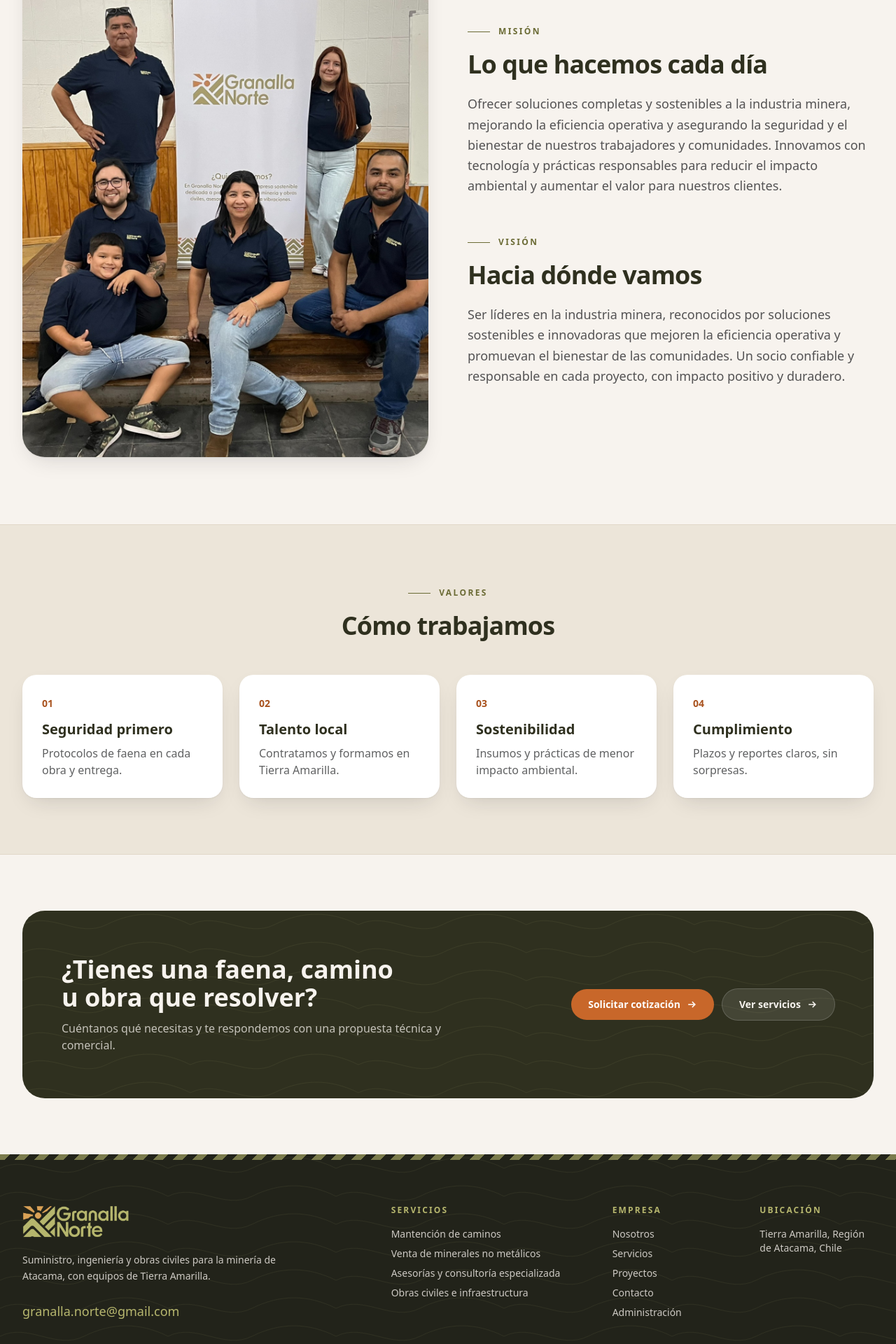
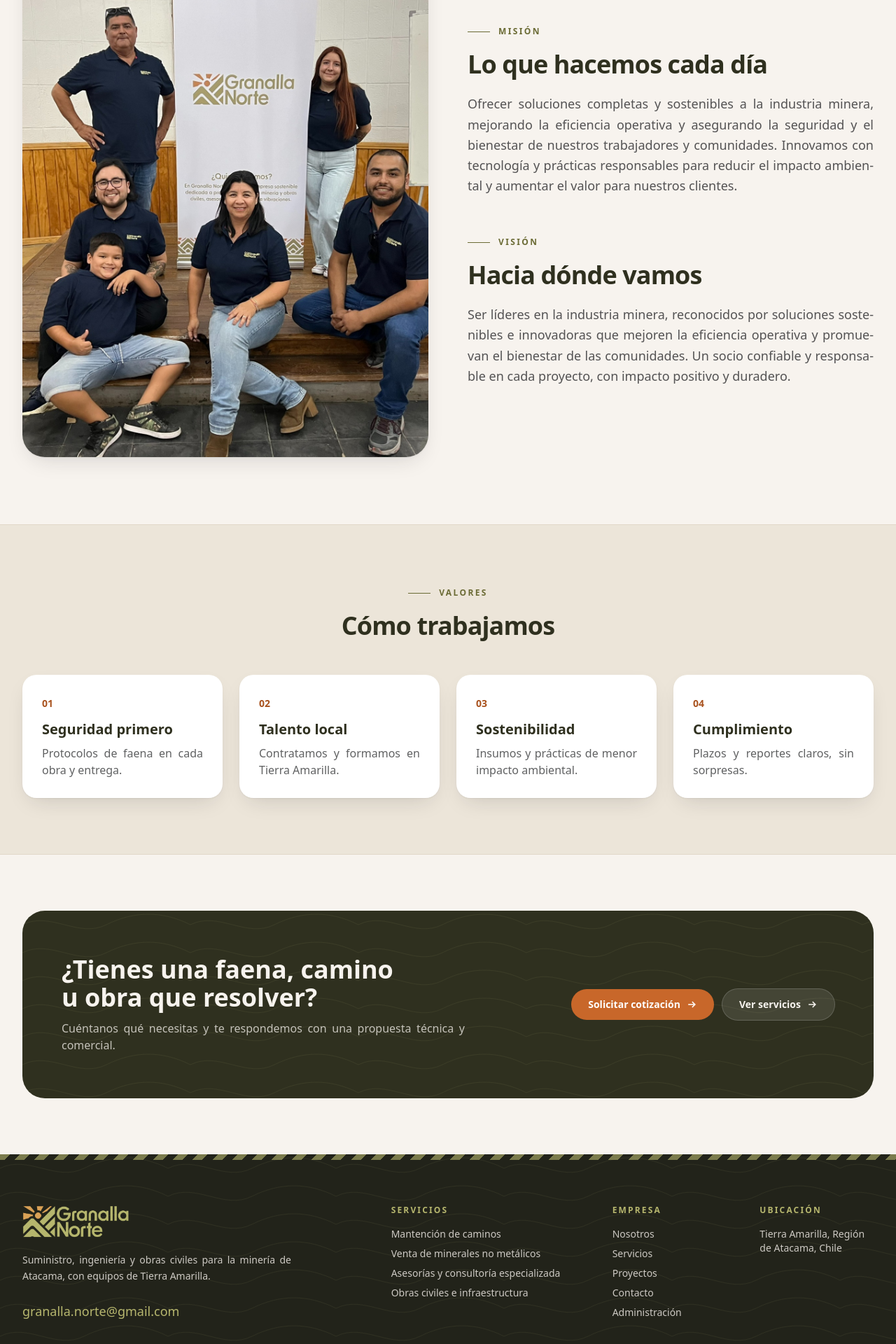
Before and after one commit to tropicleta/granalla-norte, a Next.js app: page /nosotros in a window 1280 px wide. Shown: the part 840-2760 px from the top of the page at 70% size. Built offline with nearby package versions, Linux system fonts and the light colour scheme.

Commit message:
Justify body paragraphs consistently across public pages

```diff
--- a/src/app/contacto/page.tsx
+++ b/src/app/contacto/page.tsx
@@ -67,7 +67,7 @@ export default function ContactoPage() {
           {storageConfigured() ? <ContactForm services={services.map((s) => s.title)} /> : (
             <div className="rounded-[var(--radius-card)] bg-white p-8 shadow-[var(--shadow-card)] sm:p-10">
               <h2 className="font-display text-2xl font-semibold text-olive-900">Solicita tu cotización por correo</h2>
-              <p className="mt-4 text-ink/75">Cuéntanos qué servicio necesitas, la ubicación de tu proyecto y los plazos estimados.</p>
+              <p className="text-body mt-4 text-ink/75">Cuéntanos qué servicio necesitas, la ubicación de tu proyecto y los plazos estimados.</p>
               <a href={`mailto:${site.email}?subject=Solicitud%20de%20cotizaci%C3%B3n`} className="mt-8 inline-flex rounded-full bg-copper px-6 py-3.5 font-semibold text-white hover:bg-copper-600">Escribir a Granalla Norte</a>
             </div>
           )}
--- a/src/app/globals.css
+++ b/src/app/globals.css
@@ -36,6 +36,14 @@ body {
   -webkit-font-smoothing: antialiased;
 }
 
+/* Párrafos de contenido: criterio común en escritorio y móvil. */
+.text-body {
+  text-align: justify;
+  text-align-last: left;
+  hyphens: auto;
+  overflow-wrap: break-word;
+}
+
 ::selection {
   background: var(--color-khaki);
   color: var(--color-olive-950);
--- a/src/app/maquinaria/page.tsx
+++ b/src/app/maquinaria/page.tsx
@@ -14,16 +14,16 @@ export default async function Page() {
     <PageHero eyebrow="Mantención de caminos / Arriendo" title="Equipos para trabajar en terreno" intro="Camiones y maquinaria para apoyar el transporte, riego, nivelación y compactación de caminos. Coordina con nuestro equipo las características y condiciones de arriendo." />
     <Container className="py-14 sm:py-20">
       <Link href="/servicios#mantencion-de-caminos" className="text-sm font-semibold text-copper-600 underline underline-offset-4">← Mantención de caminos</Link>
-      {machines.some(m => m.demo) && <p className="mt-6 rounded-xl border border-sand bg-sand-300 p-5 text-sm leading-relaxed text-olive-900">Estamos preparando nuestro catálogo. Los equipos marcados como «Ejemplo» son ilustrativos; sus fichas y disponibilidad se actualizarán con la información de la flota real.</p>}
+      {machines.some(m => m.demo) && <p className="text-body mt-6 rounded-xl border border-sand bg-sand-300 p-5 text-sm leading-relaxed text-olive-900">Estamos preparando nuestro catálogo. Los equipos marcados como «Ejemplo» son ilustrativos; sus fichas y disponibilidad se actualizarán con la información de la flota real.</p>}
       <div className="mt-8 grid gap-6 md:grid-cols-2 xl:grid-cols-3">{machines.map(m => <article key={m.id} className="flex flex-col overflow-hidden rounded-[var(--radius-card)] bg-olive-900 text-cream">
         <div className="relative h-56 bg-olive-950 p-5">{m.image ? <Image src={m.image} alt={m.name} fill sizes="(min-width: 1280px) 33vw, (min-width: 768px) 50vw, 100vw" className="object-cover" unoptimized={m.image.startsWith('/api/')} /> : <MachineIllustration type={m.type} />}</div>
         <div className="flex flex-1 flex-col p-7"><p className="text-xs font-semibold uppercase tracking-widest text-khaki">{m.type}{m.demo && " · Ejemplo"}</p><h2 className="mt-3 font-display text-2xl font-semibold">{m.name}</h2>
-          <p className="mt-3 text-sm leading-relaxed text-cream/80 sm:text-justify">{m.description}</p>
+          <p className="mt-3 text-sm leading-relaxed text-cream/80 text-body">{m.description}</p>
           <dl className="mt-5 space-y-2 text-sm">{m.model && <div><dt className="text-khaki">Marca y modelo</dt><dd>{m.model}</dd></div>}{m.capacity && <div><dt className="text-khaki">Capacidad / características</dt><dd>{m.capacity}</dd></div>}<div><dt className="sr-only">Disponibilidad</dt><dd className="text-khaki">{availabilityLabels[m.demo ? 'confirm' : m.availability]}</dd></div></dl>
           <Link href="/contacto" className="mt-auto pt-6 text-sm font-semibold text-cream underline underline-offset-4">Consultar arriendo →</Link>
         </div>
       </article>)}</div>
-      {!machines.length && <p className="mt-8 rounded-xl bg-sand-300 p-8">Estamos actualizando el catálogo. Contáctanos para consultar maquinaria para tu proyecto.</p>}
+      {!machines.length && <p className="text-body mt-8 rounded-xl bg-sand-300 p-8">Estamos actualizando el catálogo. Contáctanos para consultar maquinaria para tu proyecto.</p>}
     </Container><CtaBand />
   </>;
 }
--- a/src/app/nosotros/page.tsx
+++ b/src/app/nosotros/page.tsx
@@ -32,11 +32,11 @@ export default function NosotrosPage() {
           <div className="space-y-12">
             <div>
               <SectionTitle eyebrow="Misión" title="Lo que hacemos cada día" />
-              <p className="mt-5 text-lg leading-relaxed text-ink/75">{about.mission}</p>
+              <p className="text-body mt-5 text-lg leading-relaxed text-ink/75">{about.mission}</p>
             </div>
             <div>
               <SectionTitle eyebrow="Visión" title="Hacia dónde vamos" />
-              <p className="mt-5 text-lg leading-relaxed text-ink/75">{about.vision}</p>
+              <p className="text-body mt-5 text-lg leading-relaxed text-ink/75">{about.vision}</p>
             </div>
           </div>
         </Container>
@@ -50,7 +50,7 @@ export default function NosotrosPage() {
               <li key={v.title} className="rounded-[var(--radius-card)] bg-white p-7 shadow-[var(--shadow-card)]">
                 <span className="font-display text-sm font-semibold text-copper-600">0{i + 1}</span>
                 <p className="mt-3 font-display text-xl font-semibold text-olive-900">{v.title}</p>
-                <p className="mt-2 text-ink/70">{v.text}</p>
+                <p className="text-body mt-2 text-ink/70">{v.text}</p>
               </li>
             ))}
           </ul>
--- a/src/app/noticias/[slug]/page.tsx
+++ b/src/app/noticias/[slug]/page.tsx
@@ -70,7 +70,7 @@ export default async function PostPage({ params }: Props) {
           </div>
           <div className="mx-auto mt-12 max-w-2xl space-y-5 text-lg leading-relaxed text-ink/80">
             {post.body.map((p, i) => (
-              <p key={i} className="whitespace-pre-wrap">{p}</p>
+              <p key={i} className="text-body whitespace-pre-wrap">{p}</p>
             ))}
             {!!post.highlights?.length && (
               <div className="mt-10 rounded-[var(--radius-card)] bg-sand-300 p-7">
--- a/src/app/page.tsx
+++ b/src/app/page.tsx
@@ -27,7 +27,7 @@ export default async function Home() {
           <h1 className="mt-6 max-w-3xl font-display text-4xl font-semibold leading-[1.04] tracking-tight text-cream text-balance sm:text-6xl lg:text-7xl">
             Soluciones mineras hechas en el <span className="text-khaki">norte</span>, por gente del norte.
           </h1>
-          <p className="mt-6 max-w-xl text-lg leading-relaxed text-cream/80">
+          <p className="text-body mt-6 max-w-xl text-lg leading-relaxed text-cream/80">
             Suministro de minerales no metálicos, monitoreo de tronaduras, obras civiles y mantención de caminos para la minería y las
             comunidades de Atacama.
           </p>
@@ -82,7 +82,7 @@ export default async function Home() {
                       {s.title}
                     </Link>
                   </h3>
-                  <p className="mt-3 text-cream/80">{s.summary}</p>
+                  <p className="text-body mt-3 text-cream/80">{s.summary}</p>
                   <ul className="mt-5 flex flex-wrap gap-2">
                     {s.items.map((i) => (
                       <li key={i.name} className="rounded-full bg-white/10 px-3 py-1 text-xs font-medium text-cream/90">
@@ -114,7 +114,7 @@ export default async function Home() {
               {about.values.map((v) => (
                 <li key={v.title} className="border-l-2 border-khaki pl-4">
                   <p className="font-semibold text-cream">{v.title}</p>
-                  <p className="mt-1 text-sm text-cream/70">{v.text}</p>
+                  <p className="text-body mt-1 text-sm text-cream/70">{v.text}</p>
                 </li>
               ))}
             </ul>
--- a/src/app/servicios/page.tsx
+++ b/src/app/servicios/page.tsx
@@ -26,10 +26,10 @@ export default function ServiciosPage() {
           <div className="min-w-0 p-6 sm:p-9 lg:p-10">
             <p className="text-xs font-semibold uppercase tracking-[0.2em] text-khaki">{s.kicker}</p>
             <h2 id={`titulo-${s.slug}`} className="mt-3 font-display text-3xl font-semibold leading-tight sm:text-4xl">{s.title}</h2>
-            <p className="mt-4 leading-relaxed text-cream/85 sm:text-justify">{s.summary}</p>
+            <p className="mt-4 leading-relaxed text-cream/85 text-body">{s.summary}</p>
             <ul className="mt-6 divide-y divide-white/15 border-y border-white/15">{s.items.map(i => <li key={i.name} className="flex gap-3 py-4">
               <span className="mt-2 size-2 shrink-0 rotate-45 bg-khaki" aria-hidden />
-              <div className="min-w-0"><h3 className="font-semibold text-cream">{i.name}</h3><p className="mt-1 text-sm leading-relaxed text-cream/80 sm:text-justify">{i.detail}</p></div>
+              <div className="min-w-0"><h3 className="font-semibold text-cream">{i.name}</h3><p className="mt-1 text-sm leading-relaxed text-cream/80 text-body">{i.detail}</p></div>
             </li>)}</ul>
             <div className="mt-6 flex flex-wrap gap-4">
               {s.slug === "mantencion-de-caminos" && <Link href="/maquinaria" className="inline-flex items-center gap-2 rounded-full bg-khaki px-5 py-3 text-sm font-semibold text-olive-950 hover:bg-cream">Ver maquinaria para arriendo <Arrow /></Link>}
--- a/src/components/Footer.tsx
+++ b/src/components/Footer.tsx
@@ -9,7 +9,7 @@ export function Footer() {
       <div className="mx-auto grid max-w-7xl gap-12 px-4 py-16 sm:px-6 md:grid-cols-12 lg:px-8">
         <div className="md:col-span-5">
           <Image src={site.logo} alt={site.name} width={170} height={54} className="h-12 w-auto" />
-          <p className="mt-5 max-w-sm text-sm leading-relaxed">
+          <p className="text-body mt-5 max-w-sm text-sm leading-relaxed">
             Suministro, ingeniería y obras civiles para la minería de Atacama, con equipos de Tierra Amarilla.
           </p>
           <a
--- a/src/components/ui.tsx
+++ b/src/components/ui.tsx
@@ -43,7 +43,7 @@ export function SectionTitle({
       >
         {title}
       </h2>
-      {intro && <p className={`mt-4 text-lg leading-relaxed ${dark ? "text-cream/75" : "text-ink/70"}`}>{intro}</p>}
+      {intro && <p className={`text-body mt-4 text-lg leading-relaxed ${dark ? "text-cream/75" : "text-ink/70"}`}>{intro}</p>}
     </div>
   );
 }
@@ -89,7 +89,7 @@ export function PageHero({ eyebrow, title, intro }: { eyebrow: string; title: st
         <h1 className="mt-5 max-w-3xl font-display text-4xl font-semibold leading-[1.05] tracking-tight text-cream text-balance sm:text-6xl">
           {title}
         </h1>
-        <p className="mt-6 max-w-2xl text-lg leading-relaxed text-cream/75">{intro}</p>
+        <p className="text-body mt-6 max-w-2xl text-lg leading-relaxed text-cream/75">{intro}</p>
       </Container>
       <div className="chevron absolute inset-x-0 bottom-0 h-1.5 opacity-50" aria-hidden />
     </section>
@@ -122,7 +122,7 @@ export function PostCard({ post }: { post: Post }) {
             {post.title}
           </Link>
         </h3>
-        <p className="mt-2 line-clamp-3 text-sm leading-relaxed text-ink/70">{post.excerpt}</p>
+        <p className="text-body mt-2 line-clamp-3 text-sm leading-relaxed text-ink/70">{post.excerpt}</p>
         <span className="mt-auto inline-flex items-center gap-1 pt-5 text-sm font-semibold text-copper-600">
           Ver proyecto <Arrow />
         </span>
@@ -141,7 +141,7 @@ export function CtaBand() {
               <h2 className="font-display text-3xl font-semibold text-cream text-balance sm:text-4xl">
                 ¿Tienes una faena, camino u obra que resolver?
               </h2>
-              <p className="mt-3 max-w-xl text-cream/75">
+              <p className="text-body mt-3 max-w-xl text-cream/75">
                 Cuéntanos qué necesitas y te respondemos con una propuesta técnica y comercial.
               </p>
             </div>
```
